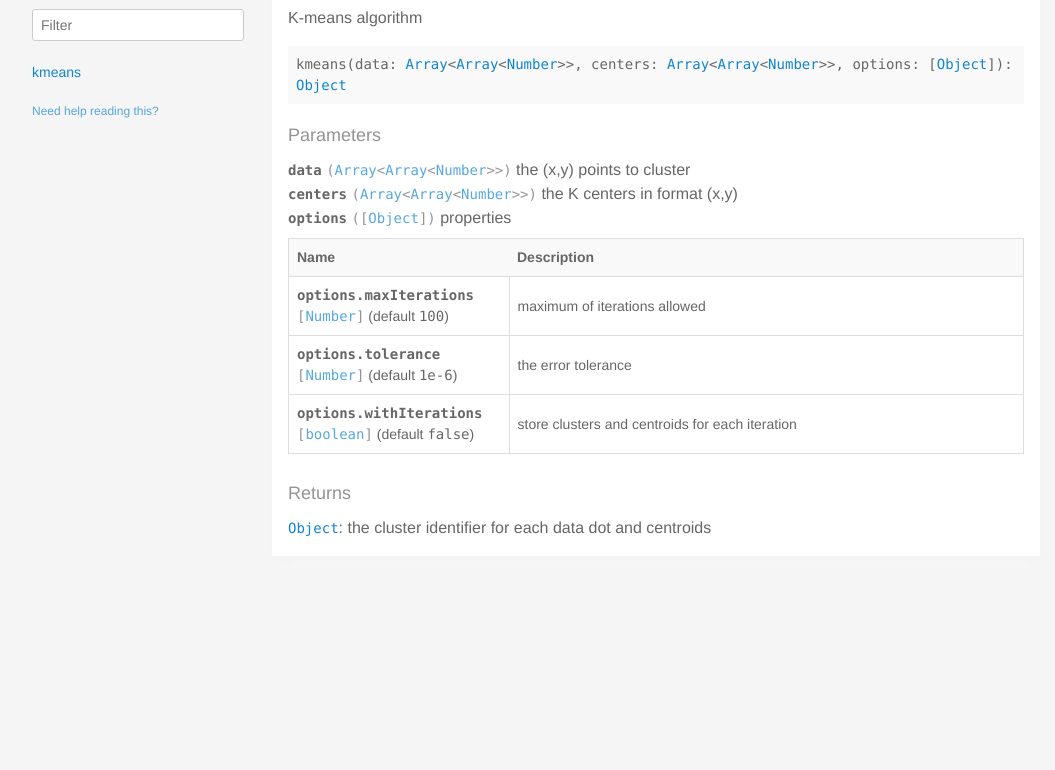
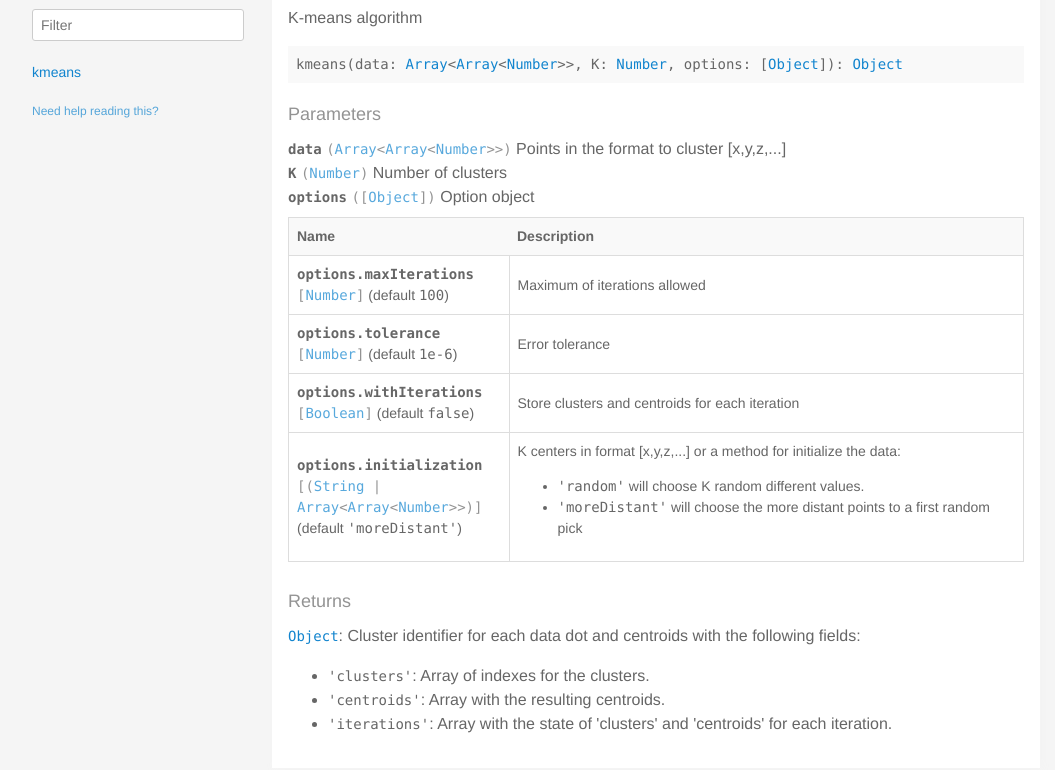
Before and after one commit to mljs/kmeans, a website: page docs/index.html in a window 1280 px wide. Shown: the part 86-856 px from the top of the page, without its empty margins (112-1167 px from the left). Before the commit the page ends 800 px from the top, so only its background shows below. Drawn offline with Linux system fonts and the light colour scheme.

Commit message:
docs: update documentation and defaults initialization to moreDistant

```diff
--- a/docs/index.html
+++ b/docs/index.html
@@ -51,7 +51,7 @@
       kmeans
     </h3>
 
-      <a class='fr fill-darken0 round round pad1x quiet h5' href='https://github.com/mljs/kmeans/blob/2545c42ba4ab1412948a81a440495fbc2be9c2c7/src/kmeans.js#L113-L172'>
+      <a class='fr fill-darken0 round round pad1x quiet h5' href='https://github.com/mljs/kmeans/blob/8af0a61a4103a4477b77851d70d92d634bd8b063/src/kmeans.js#L29-L106'>
       <span>src/kmeans.js</span>
       </a>
 
@@ -61,7 +61,7 @@
   <p>K-means algorithm</p>
 
 
-  <div class='pre p1 fill-light mt0'>kmeans(data: <a href="https://developer.mozilla.org/en-US/docs/Web/JavaScript/Reference/Global_Objects/Array">Array</a>&lt;<a href="https://developer.mozilla.org/en-US/docs/Web/JavaScript/Reference/Global_Objects/Array">Array</a>&lt;<a href="https://developer.mozilla.org/en-US/docs/Web/JavaScript/Reference/Global_Objects/Number">Number</a>&gt;&gt;, centers: <a href="https://developer.mozilla.org/en-US/docs/Web/JavaScript/Reference/Global_Objects/Array">Array</a>&lt;<a href="https://developer.mozilla.org/en-US/docs/Web/JavaScript/Reference/Global_Objects/Array">Array</a>&lt;<a href="https://developer.mozilla.org/en-US/docs/Web/JavaScript/Reference/Global_Objects/Number">Number</a>&gt;&gt;, options: [<a href="https://developer.mozilla.org/en-US/docs/Web/JavaScript/Reference/Global_Objects/Object">Object</a>]): <a href="https://developer.mozilla.org/en-US/docs/Web/JavaScript/Reference/Global_Objects/Object">Object</a></div>
+  <div class='pre p1 fill-light mt0'>kmeans(data: <a href="https://developer.mozilla.org/en-US/docs/Web/JavaScript/Reference/Global_Objects/Array">Array</a>&lt;<a href="https://developer.mozilla.org/en-US/docs/Web/JavaScript/Reference/Global_Objects/Array">Array</a>&lt;<a href="https://developer.mozilla.org/en-US/docs/Web/JavaScript/Reference/Global_Objects/Number">Number</a>&gt;&gt;, K: <a href="https://developer.mozilla.org/en-US/docs/Web/JavaScript/Reference/Global_Objects/Number">Number</a>, options: [<a href="https://developer.mozilla.org/en-US/docs/Web/JavaScript/Reference/Global_Objects/Object">Object</a>]): <a href="https://developer.mozilla.org/en-US/docs/Web/JavaScript/Reference/Global_Objects/Object">Object</a></div>
 
 
 
@@ -77,7 +77,8 @@
 
         <div class='space-bottom0'>
           <div>
-            <span class='code bold'>data</span> <code class='quiet'>(<a href="https://developer.mozilla.org/en-US/docs/Web/JavaScript/Reference/Global_Objects/Array">Array</a>&lt;<a href="https://developer.mozilla.org/en-US/docs/Web/JavaScript/Reference/Global_Objects/Array">Array</a>&lt;<a href="https://developer.mozilla.org/en-US/docs/Web/JavaScript/Reference/Global_Objects/Number">Number</a>&gt;&gt;)</code> the (x,y) points to cluster
+            <span class='code bold'>data</span> <code class='quiet'>(<a href="https://developer.mozilla.org/en-US/docs/Web/JavaScript/Reference/Global_Objects/Array">Array</a>&lt;<a href="https://developer.mozilla.org/en-US/docs/Web/JavaScript/Reference/Global_Objects/Array">Array</a>&lt;<a href="https://developer.mozilla.org/en-US/docs/Web/JavaScript/Reference/Global_Objects/Number">Number</a>&gt;&gt;)</code> Points in the format to cluster
+[x,y,z,...]
 
           </div>
 
@@ -85,7 +86,7 @@
 
         <div class='space-bottom0'>
           <div>
-            <span class='code bold'>centers</span> <code class='quiet'>(<a href="https://developer.mozilla.org/en-US/docs/Web/JavaScript/Reference/Global_Objects/Array">Array</a>&lt;<a href="https://developer.mozilla.org/en-US/docs/Web/JavaScript/Reference/Global_Objects/Array">Array</a>&lt;<a href="https://developer.mozilla.org/en-US/docs/Web/JavaScript/Reference/Global_Objects/Number">Number</a>&gt;&gt;)</code> the K centers in format (x,y)
+            <span class='code bold'>K</span> <code class='quiet'>(<a href="https://developer.mozilla.org/en-US/docs/Web/JavaScript/Reference/Global_Objects/Number">Number</a>)</code> Number of clusters
 
           </div>
 
@@ -93,7 +94,7 @@
 
         <div class='space-bottom0'>
           <div>
-            <span class='code bold'>options</span> <code class='quiet'>([<a href="https://developer.mozilla.org/en-US/docs/Web/JavaScript/Reference/Global_Objects/Object">Object</a>])</code> properties
+            <span class='code bold'>options</span> <code class='quiet'>([<a href="https://developer.mozilla.org/en-US/docs/Web/JavaScript/Reference/Global_Objects/Object">Object</a>])</code> Option object
 
           </div>
 
@@ -115,7 +116,7 @@
 
                     (default <code>100</code>)
                   </td>
-                  <td class='break-word'><span>maximum of iterations allowed
+                  <td class='break-word'><span>Maximum of iterations allowed
 </span></td>
                 </tr>
 
@@ -124,16 +125,31 @@
 
                     (default <code>1e-6</code>)
                   </td>
-                  <td class='break-word'><span>the error tolerance
+                  <td class='break-word'><span>Error tolerance
 </span></td>
                 </tr>
 
                 <tr>
-                  <td class='break-word'><span class='code bold'>options.withIterations</span> <code class='quiet'>[<a href="https://developer.mozilla.org/en-US/docs/Web/JavaScript/Reference/Global_Objects/Boolean">boolean</a>]</code>
+                  <td class='break-word'><span class='code bold'>options.withIterations</span> <code class='quiet'>[<a href="https://developer.mozilla.org/en-US/docs/Web/JavaScript/Reference/Global_Objects/Boolean">Boolean</a>]</code>
 
                     (default <code>false</code>)
                   </td>
-                  <td class='break-word'><span>store clusters and centroids for each iteration
+                  <td class='break-word'><span>Store clusters and centroids for each iteration
+</span></td>
+                </tr>
+
+                <tr>
+                  <td class='break-word'><span class='code bold'>options.initialization</span> <code class='quiet'>[(<a href="https://developer.mozilla.org/en-US/docs/Web/JavaScript/Reference/Global_Objects/String">String</a> | <a href="https://developer.mozilla.org/en-US/docs/Web/JavaScript/Reference/Global_Objects/Array">Array</a>&lt;<a href="https://developer.mozilla.org/en-US/docs/Web/JavaScript/Reference/Global_Objects/Array">Array</a>&lt;<a href="https://developer.mozilla.org/en-US/docs/Web/JavaScript/Reference/Global_Objects/Number">Number</a>&gt;&gt;)]</code>
+
+                    (default <code>&#39;moreDistant&#39;</code>)
+                  </td>
+                  <td class='break-word'><span>K centers in format
+[x,y,z,...]
+ or a method for initialize the data:
+<ul>
+<li><code>&#x27;random&#x27;</code> will choose K random different values.</li>
+<li><code>&#x27;moreDistant&#x27;</code> will choose the more distant points to a first random pick</li>
+</ul>
 </span></td>
                 </tr>
 
@@ -151,7 +167,12 @@
 
       <div class='py1 quiet mt1 prose-big'>Returns</div>
       <code><a href="https://developer.mozilla.org/en-US/docs/Web/JavaScript/Reference/Global_Objects/Object">Object</a></code>:
-        the cluster identifier for each data dot and centroids
+        Cluster identifier for each data dot and centroids with the following fields:
+<ul>
+<li><code>&#x27;clusters&#x27;</code>: Array of indexes for the clusters.</li>
+<li><code>&#x27;centroids&#x27;</code>: Array with the resulting centroids.</li>
+<li><code>&#x27;iterations&#x27;</code>: Array with the state of &#x27;clusters&#x27; and &#x27;centroids&#x27; for each iteration.</li>
+</ul>
 
 
 
```
Also changed, not shown: src/kmeans.js (+8 -3 lines).
